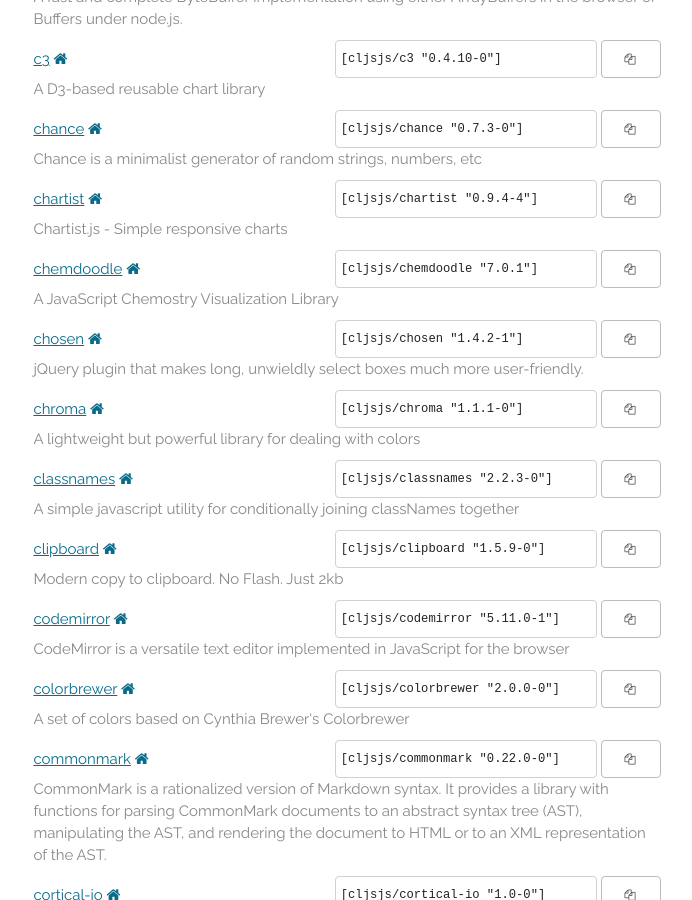
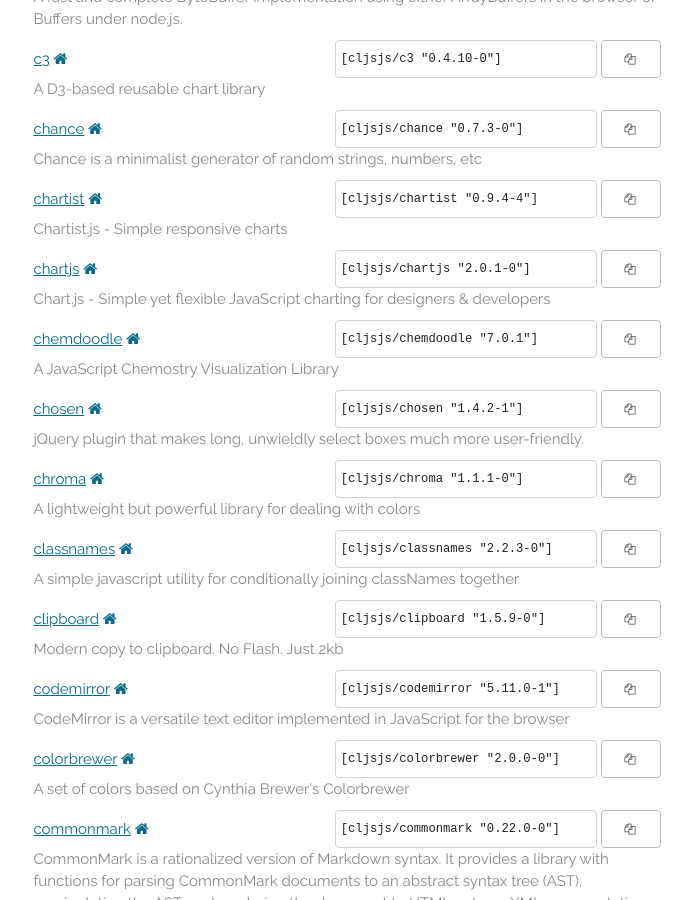
Before and after one commit to cljsjs/cljsjs.github.io, a Jekyll site: the page built from index.markdown, in a window 1280 px wide and 900 px high, scrolled down 2146 px. Shown: the whole window, without its empty margins (293-985 px from the left). Built offline with Jekyll 4.4.1, drawn with Linux system fonts in a browser that asks for light colours; nearby versions of some CDN libraries; comment, search, counter and statistics services are not loaded.

Commit message:
Automatic update

```diff
--- a/_includes/packages.html
+++ b/_includes/packages.html
@@ -162,6 +162,15 @@
       <button data-clipboard-text='[cljsjs/chartist "0.9.4-4"]'><i class="fa fa-copy"></i></button>
     </span>
     <p class="description">Chartist.js - Simple responsive charts</p>
+  </li>
+  <li>
+    <a href="https://clojars.org/cljsjs/chartjs">chartjs</a>
+    <a href="http://www.chartjs.org/" target="new"><i class="fa fa-home"></i></a>
+    <span class="clojars">
+      <input type="text" value='[cljsjs/chartjs "2.0.1-0"]'/>
+      <button data-clipboard-text='[cljsjs/chartjs "2.0.1-0"]'><i class="fa fa-copy"></i></button>
+    </span>
+    <p class="description">Chart.js - Simple yet flexible JavaScript charting for designers & developers</p>
   </li>
   <li>
     <a href="https://clojars.org/cljsjs/chemdoodle">chemdoodle</a>
```
